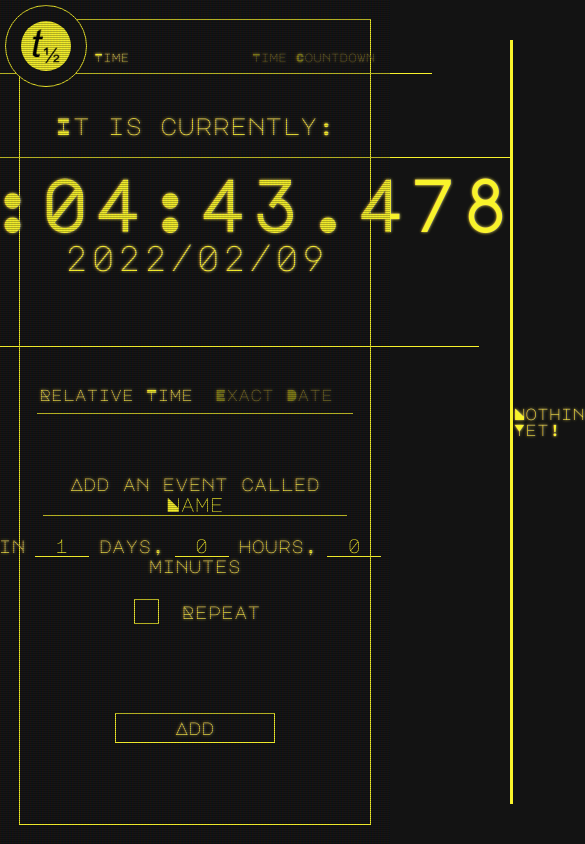
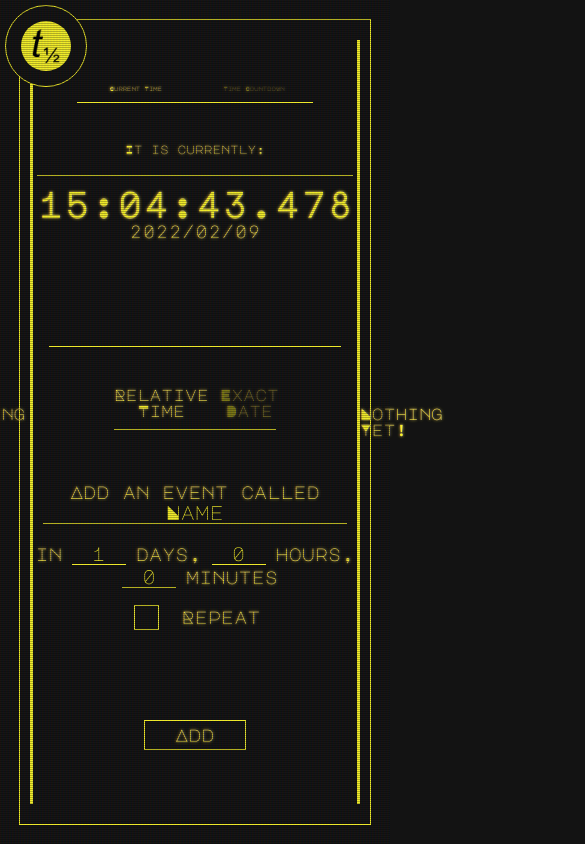
Before and after one commit to SophieSnoww/Half-Life, a React (Create React App) app: page / in a window 390 px wide. Shown: the whole page, 585 px wide, since content can reach past the window. Built offline with nearby package versions, Linux system fonts and the light colour scheme.

Commit message:
Update TopPanel.css

```diff
--- a/src/Panels/Middle/Top/TopPanel.css
+++ b/src/Panels/Middle/Top/TopPanel.css
@@ -4,3 +4,15 @@
 
     --font-scaling: 1;
 }
+
+@media screen and (max-width: 1500px) {
+    .TopPanel {
+        --font-scaling: 0.75;
+    }
+}
+
+@media screen and (max-width: 1200px) {
+    .TopPanel {
+        --font-scaling: 0.5;
+    }
+}
```
